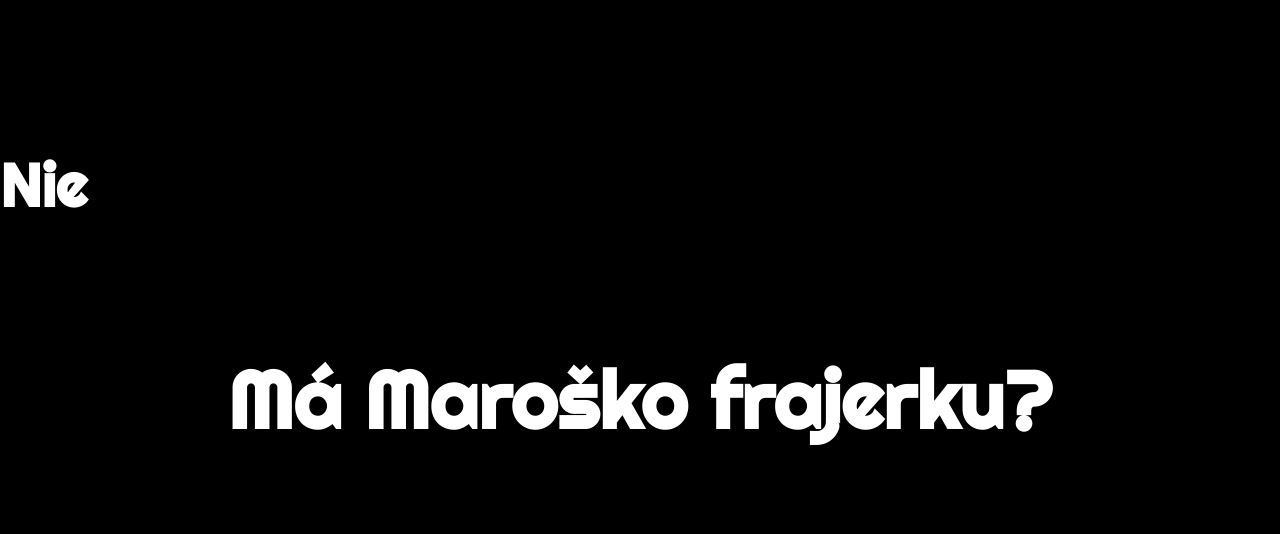
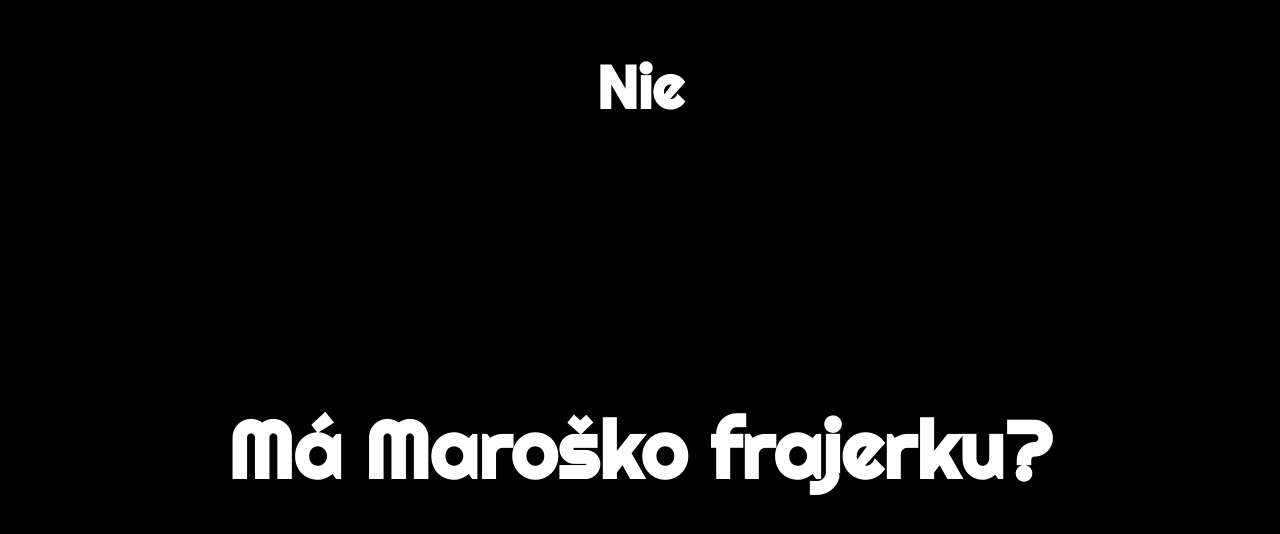
Before and after one commit to tpackolus/marosko.github.io, a plain HTML site: page index.html in a window 1280 px wide. Drawn offline with Linux system fonts and the light colour scheme; a web font is replaced by a local one.

Commit message:
Update index.html

```diff
--- a/index.html
+++ b/index.html
@@ -27,6 +27,12 @@ h1 {
   margin: 0;
 }
 
+h2 {
+  text-align: center;
+  opacity: 0;
+  transition: opacity 2s; /* Adjust duration of fade-in effect */
+}
+
 /* media queries for responsive design */
 
 /* for screens smaller than 768px */
@@ -54,11 +60,17 @@ h1 {
 </head>
 <body>
 
+<h1>Má Maroško frajerku?</h1>
 
-<h1>Má Maroško frajerku?</h1>
-<br />
-<br />
-<h2>Nie</h2>
+<h2 id="responseText">Zisťujem...</h2>
+
+<script>
+  // Set a timer to change the text after 3 seconds
+  setTimeout(function() {
+    document.getElementById('responseText').textContent = 'Nie';
+    document.getElementById('responseText').style.opacity = 1;
+  }, 3000);  // 3000 milliseconds = 3 seconds
+</script>
 
 </body>
 </html>
```
